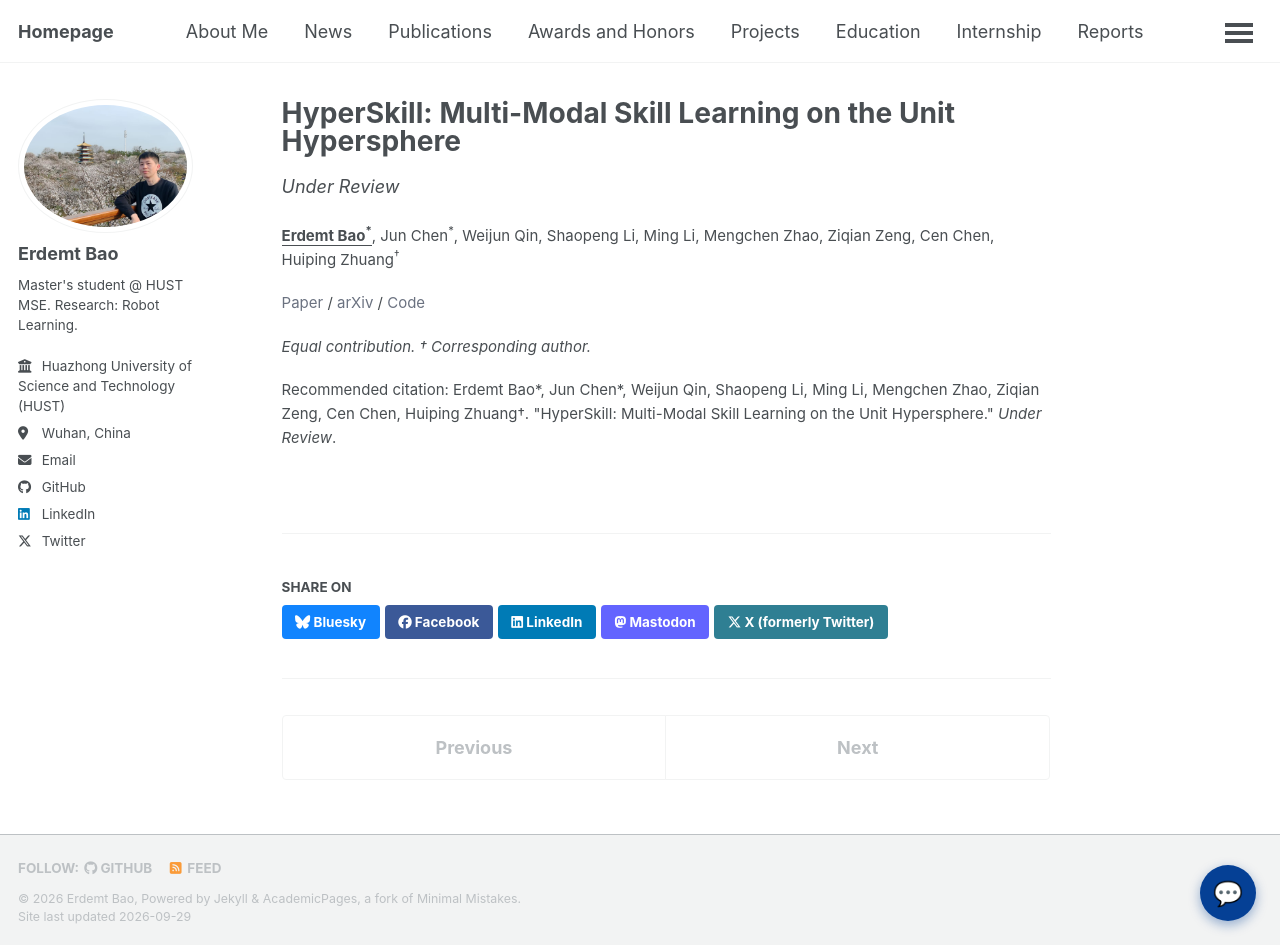
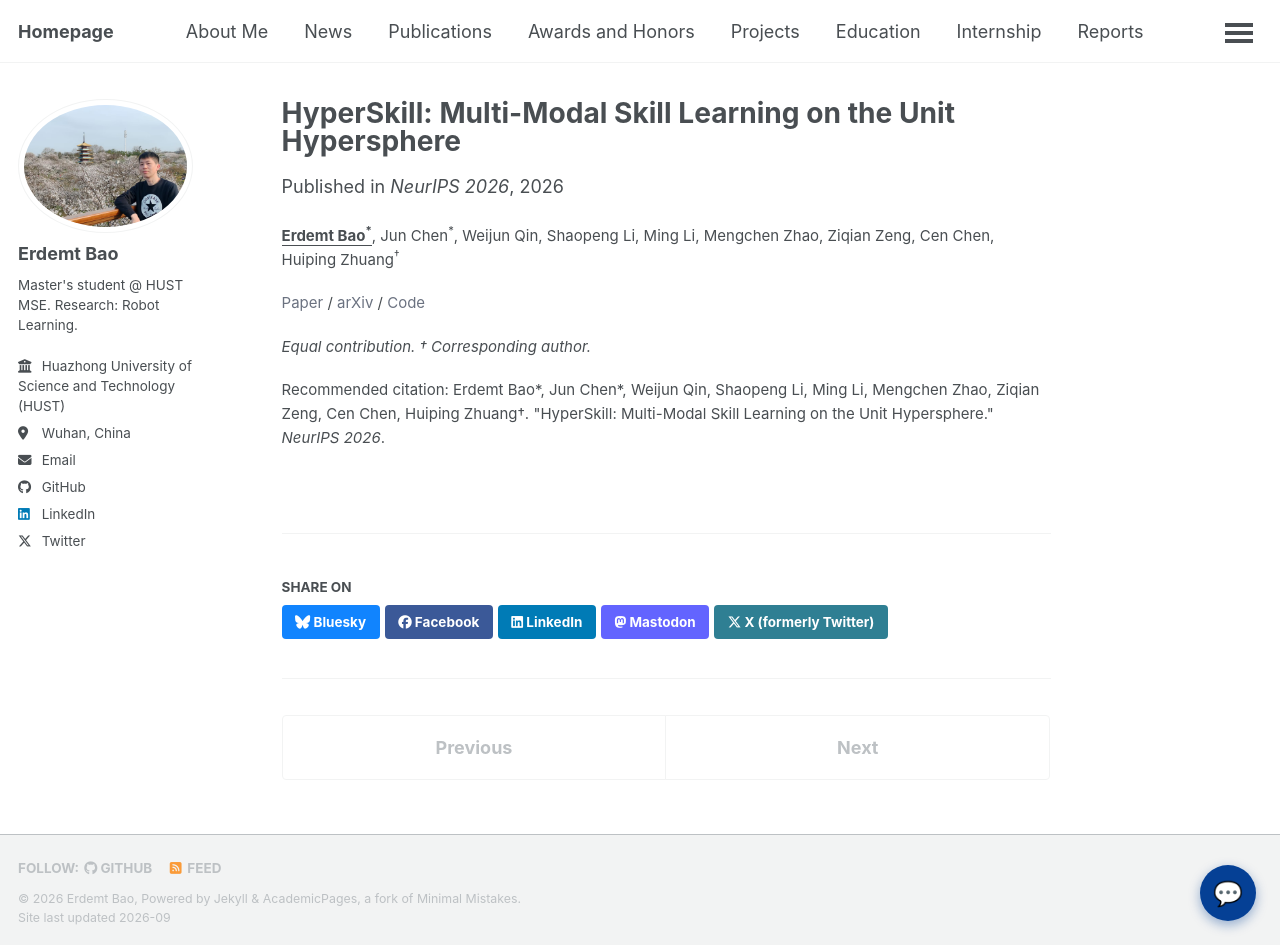
Before and after one commit to erdemtbao/erdemtbao.github.io, a Jekyll site: the page built from _publications/2026-hyperskill.md, in a window 1280 px wide and 945 px high. Built offline with Jekyll 4.4.1, drawn with Linux system fonts in a browser that asks for light colours; a script bundle is joined from its source files by our own code; library files that are not in the unit come from our copies.

Commit message:
Update HyperSkill publication and homepage

```diff
--- a/_includes/footer.html
+++ b/_includes/footer.html
@@ -21,5 +21,5 @@
 
 <div class="page__footer-copyright">
   &copy; {{ site.time | date: '%Y' }} {{ site.name | default: site.title }}, {{ site.data.ui-text[site.locale].powered_by | default: "Powered by" }} <a href="https://jekyllrb.com" rel="nofollow">Jekyll</a> &amp; <a href="https://github.com/academicpages/academicpages.github.io">AcademicPages</a>, a fork of <a href="https://mademistakes.com/work/minimal-mistakes-jekyll-theme/" rel="nofollow">Minimal Mistakes</a>.<br />
-  Site last updated {{ "now" | date: '%Y-%m-%d' }}
+  Site last updated {{ "now" | date: '%Y-%m' }}
 </div>
--- a/_publications/2026-hyperskill.md
+++ b/_publications/2026-hyperskill.md
@@ -1,14 +1,14 @@
 ---
 title: "HyperSkill: Multi-Modal Skill Learning on the Unit Hypersphere"
 collection: publications
-category: manuscripts
+category: conferences
 permalink: /publication/2026-hyperskill
-order: 2
+order: 3
 highlight: true
 show_empty_links: true
-venue: 'Under Review'
+venue: 'NeurIPS 2026'
 authors: '<b><u>Erdemt Bao<sup>*</sup></u></b>, Jun Chen<sup>*</sup>, Weijun Qin, Shaopeng Li, Ming Li, Mengchen Zhao, Ziqian Zeng, Cen Chen, Huiping Zhuang<sup>†</sup>'
-citation: 'Erdemt Bao*, Jun Chen*, Weijun Qin, Shaopeng Li, Ming Li, Mengchen Zhao, Ziqian Zeng, Cen Chen, Huiping Zhuang†. &quot;HyperSkill: Multi-Modal Skill Learning on the Unit Hypersphere.&quot; <i>Under Review</i>.'
+citation: 'Erdemt Bao*, Jun Chen*, Weijun Qin, Shaopeng Li, Ming Li, Mengchen Zhao, Ziqian Zeng, Cen Chen, Huiping Zhuang†. &quot;HyperSkill: Multi-Modal Skill Learning on the Unit Hypersphere.&quot; <i>NeurIPS 2026</i>.'
 teaser: /files/work/2026-HyperSkill.jpg
 ---
 <b><u>Erdemt Bao<sup>*</sup></u></b>, Jun Chen<sup>*</sup>, Weijun Qin, Shaopeng Li, Ming Li, Mengchen Zhao, Ziqian Zeng, Cen Chen, Huiping Zhuang<sup>†</sup>
```
Also changed, not shown: _pages/about.md (+1 -0 lines), _publications/2026-nftr.md (+1 -1 lines).
